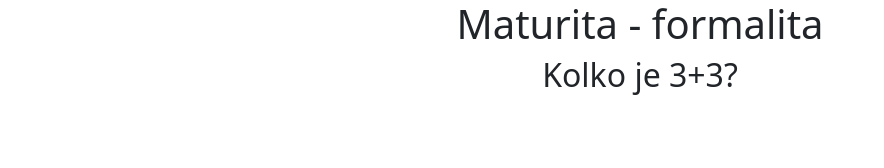
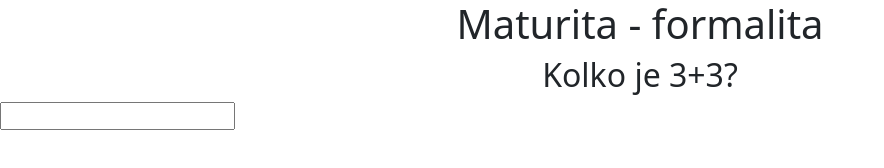
Before and after one commit to smola14/maturita, a plain HTML site: page index.html in a window 1280 px wide. Shown: the whole page, without its empty margins (0-884 px from the left). Drawn offline with nearby package versions, Linux system fonts and the light colour scheme.

Commit message:
pridanie inputu

```diff
--- a/index.html
+++ b/index.html
@@ -15,6 +15,7 @@
 <body>
   <h1 class="text-center">Maturita - formalita</h1>
   <h2 class="text-center question"></h2>
+  <input type="text" id="answer" name="answer">
 
   <script src="https://cdn.jsdelivr.net/npm/bootstrap@5.0.1/dist/js/bootstrap.bundle.min.js" integrity="sha384-gtEjrD/SeCtmISkJkNUaaKMoLD0//ElJ19smozuHV6z3Iehds+3Ulb9Bn9Plx0x4" crossorigin="anonymous"></script>
   <script src="script.js"></script>
```
